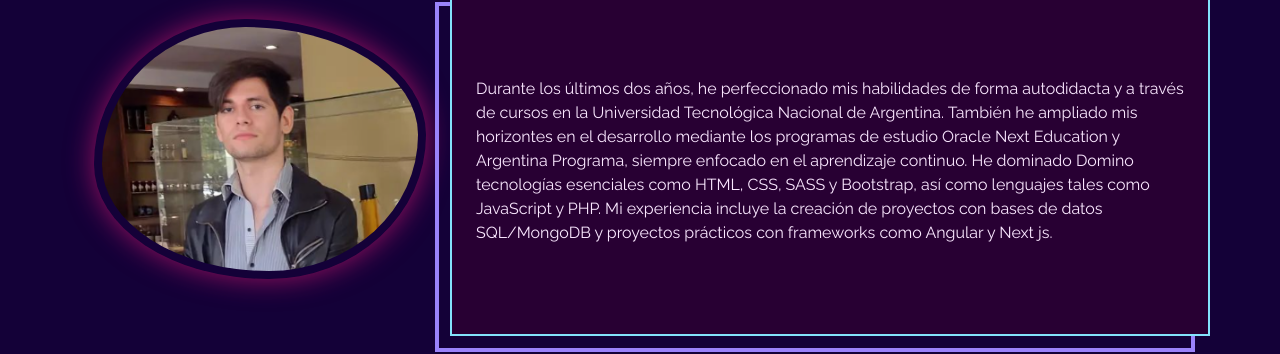
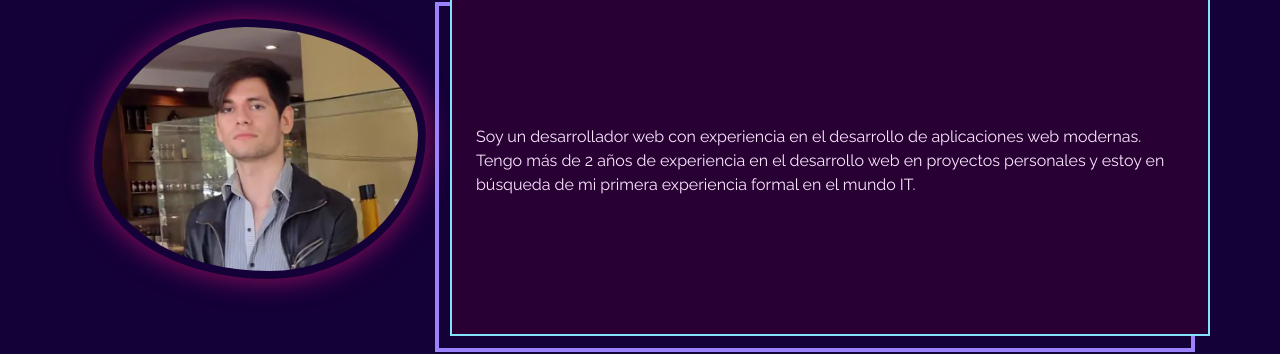
Before and after one commit to Sanchezguidorl/portfolio, a React (Vite) app: page / in a window 1280 px wide. Shown: the part 241-595 px from the top of the page. Built offline with nearby package versions, Linux system fonts and the light colour scheme; no server answers; a web font is replaced by a local one.

Commit message:
Se modifica texto en presentación

```diff
--- a/src/components/layouts/FormCreateStudies.tsx
+++ b/src/components/layouts/FormCreateStudies.tsx
@@ -1,7 +1,7 @@
-import { useState } from "react";
 import { Button, Col, Container, Form, Row } from "react-bootstrap";
 import { StudySave, createStudy, dataStudy } from "../customHooks/studiesMethods";
 import { useNavigate } from "react-router-dom";
+import { useState } from "react";
 
 function FormCreateStudies() {
   const [study, setStudy] = useState<StudySave>({
--- a/src/components/layouts/Presentation.tsx
+++ b/src/components/layouts/Presentation.tsx
@@ -14,8 +14,8 @@ function Presentation() {
   ]
 
   const textDescription = [
-    "Durante los últimos dos años, he perfeccionado mis habilidades de forma autodidacta y a través de cursos en la Universidad Tecnológica Nacional de Argentina. También he ampliado mis horizontes en el desarrollo mediante los programas de estudio Oracle Next Education y Argentina Programa, siempre enfocado en el aprendizaje continuo. He dominado Domino tecnologías esenciales como HTML, CSS, SASS y Bootstrap, así como lenguajes tales como JavaScript y PHP. Mi experiencia incluye la creación de proyectos con bases de datos SQL/MongoDB y proyectos prácticos con frameworks como Angular y Next js.",
-    " Recientemente, he empezado a sustituir mis proyectos back-end realizados con Java por expressjs creando proyectos personales con React como front-end, desarrollando aplicaciones que consumen APIs para ofrecer soluciones interactivas y enriquecedoras que respaldan la lógica empresarial. Me entusiasma el trabajo en equipo y colaborar de manera efectiva. Encuentro gran satisfacción en tanto enseñar como aprender.",
+    "Soy un desarrollador web con experiencia en el desarrollo de aplicaciones web modernas. Tengo más de 2 años de experiencia en el desarrollo web en proyectos personales y estoy en búsqueda de mi primera experiencia formal en el mundo IT.",
+    " He trabajado en el desarrollo de aplicaciones web con un enfoque en la usabilidad y la accesibilidad utilizando tecnologías web como HTML, CSS, JavaScript, PHP, SQL, React y Next.js . También domino bases de datos MySQL y MongoDB. Soy un profesional con capacidad de aprendizaje continuo y adaptabilidad a nuevas tecnologías.",
   ];
   const [textP, setTextP] = useState(true);
   const [borderRadiusStyle, setBorderRadiusStyle] = useState<{borderRadius: string}>(stylesBorderRadius[0]);
```
Also changed, not shown: 1 other file (tests, documents, lock files or other folders).
